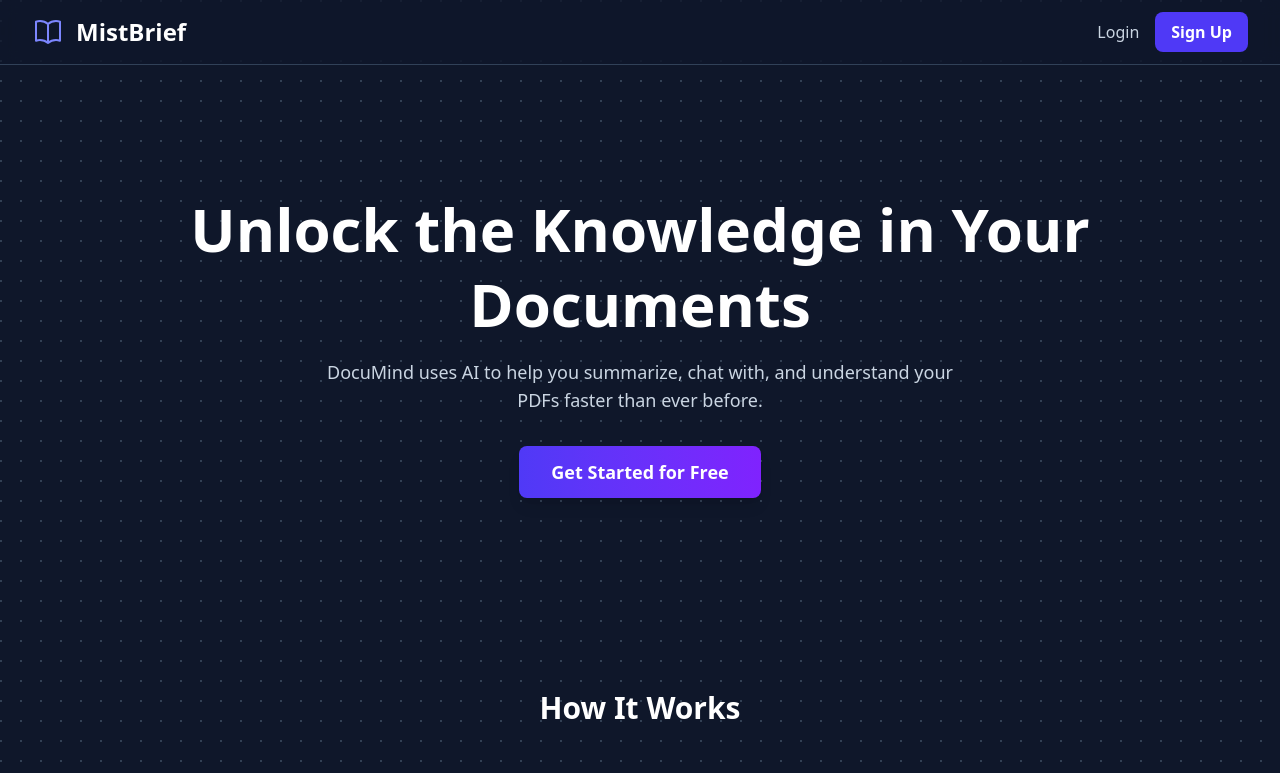
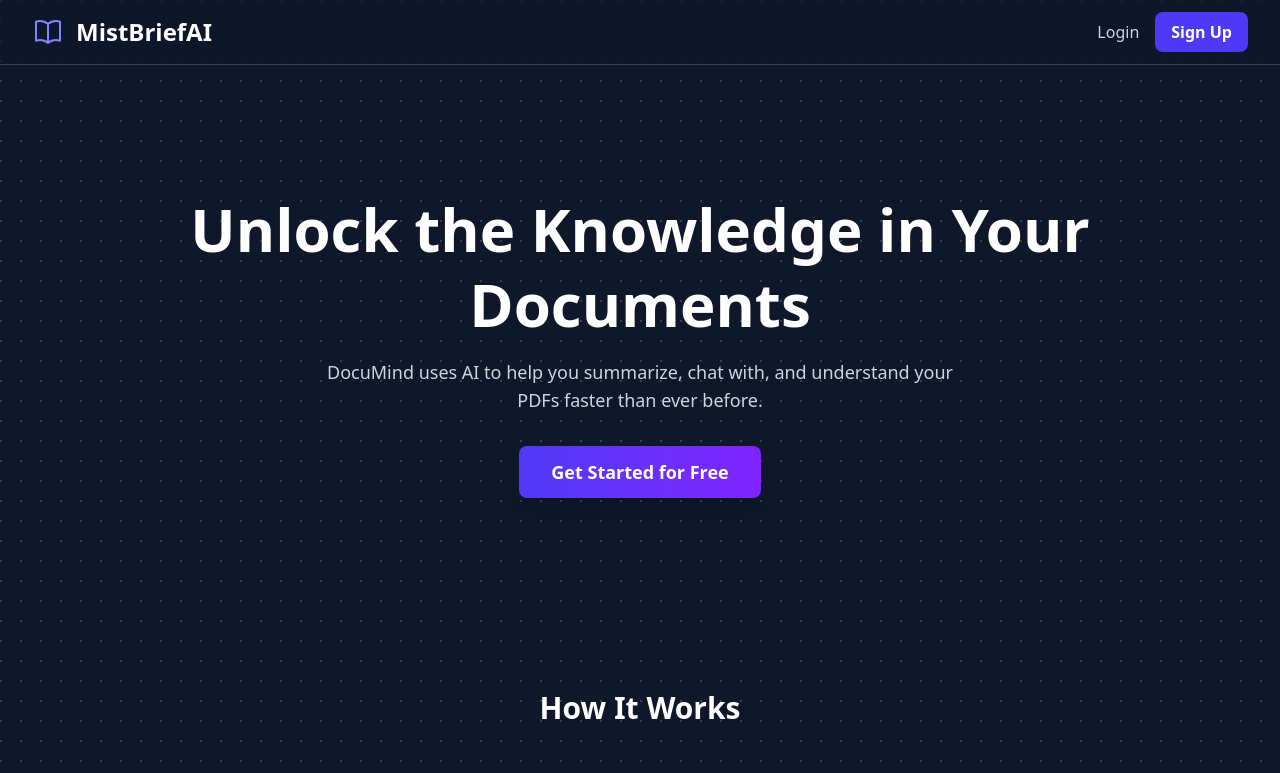
Before and after one commit to TDSxJONEY/AI_PDF_CHAT, a React (Vite) app in the folder frontend/: page / in a window 1280 px wide. Shown: the top 773 px of the page. Built offline with nearby package versions, Linux system fonts and the light colour scheme; no server answers.

Commit message:
fixing name

```diff
--- a/frontend/src/components/LandingPage.jsx
+++ b/frontend/src/components/LandingPage.jsx
@@ -11,7 +11,7 @@ const Navbar = ({ onLoginClick, onSignupClick }) => {
                 <div className="flex items-center justify-between h-16">
                     <div className="flex items-center">
                         <BookOpenIcon className="h-8 w-8 text-indigo-400" />
-                        <span className="text-white text-2xl font-bold ml-3">MistBrief</span>
+                        <span className="text-white text-2xl font-bold ml-3">MistBriefAI</span>
                     </div>
                     <div className="flex items-center space-x-4">
                         <button onClick={onLoginClick} className="text-slate-300 hover:text-white transition">Login</button>
```
